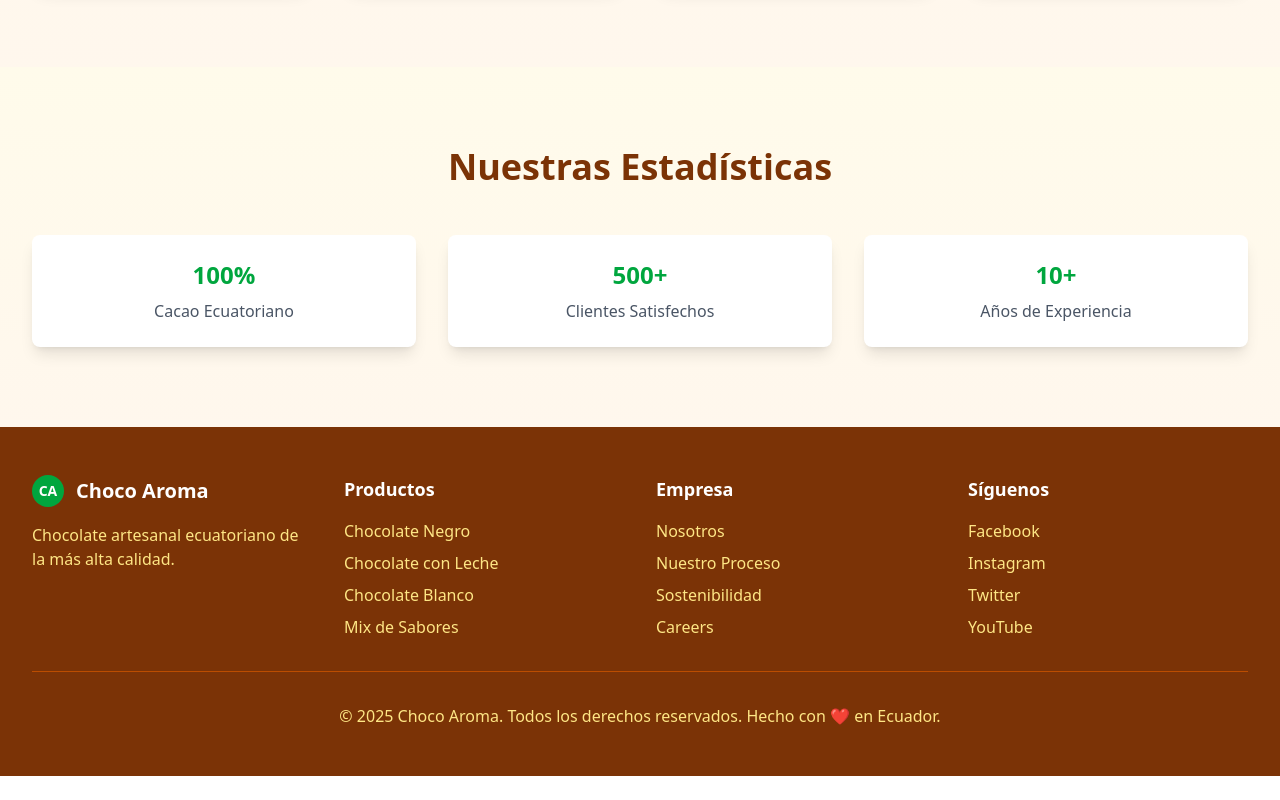
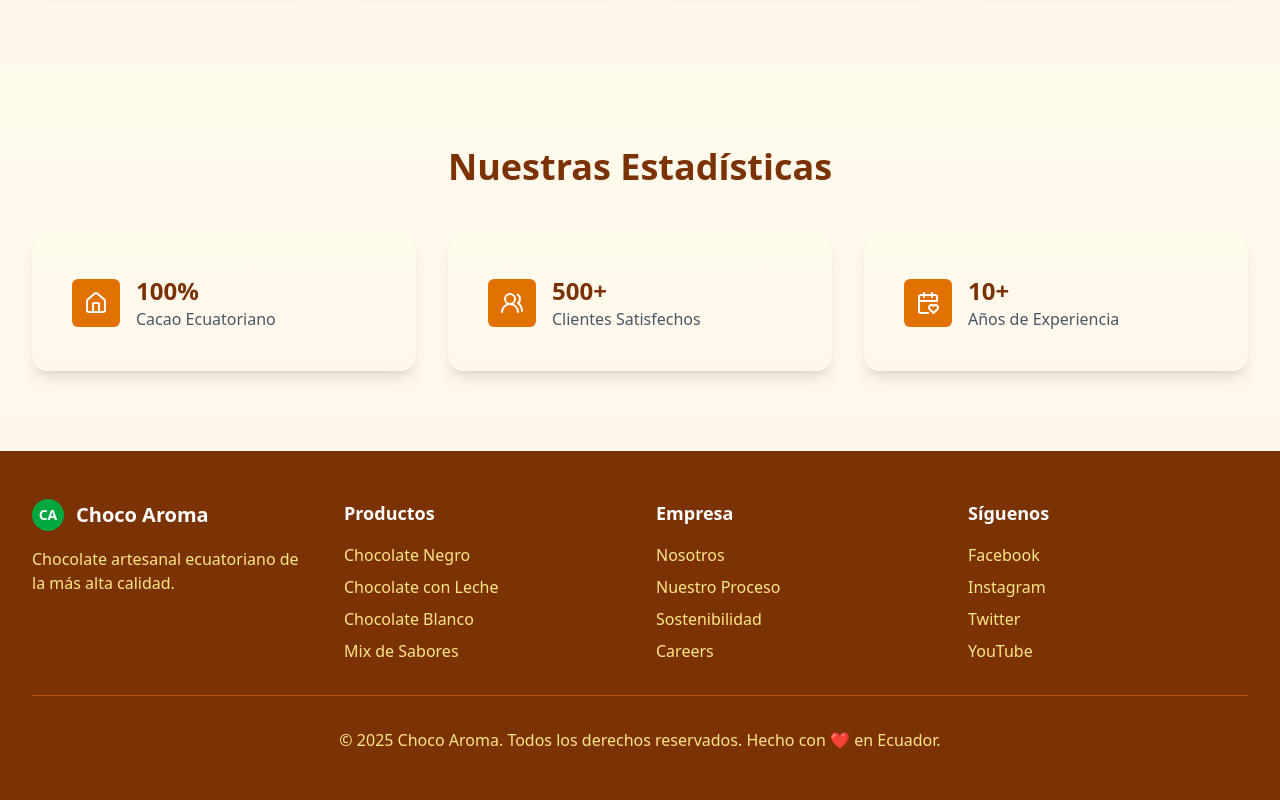
Before and after one commit to JNikolo/choco-aroma, a React (Vite) app: page / in a window 1280 px wide. Shown: the part 1421-2221 px from the top of the page. Before the commit the page ends 2197 px from the top, so only its background shows below. Built offline with nearby package versions, Linux system fonts and the light colour scheme.

Commit message:
fix: Change style for stats, add icon and similar box style

```diff
--- a/src/components/Stats.tsx
+++ b/src/components/Stats.tsx
@@ -1,15 +1,36 @@
 import { useRef } from "react";
 import { useOnScreen } from "../hooks/useOnScreen";
 import { useCountUp } from "../hooks/useCountUp"; // from our earlier example
+import { CalendarHeart, House, UsersRound } from "lucide-react";
 
 export function Stats() {
   const statsRef = useRef<HTMLDivElement>(null);
-  const inView = useOnScreen(statsRef, "-100px"); // trigger a bit before fully in view
+  const inView = useOnScreen(statsRef, "-100px");
 
-  // only start counting when inView flips true
   const cacao = useCountUp(inView ? 100 : 0, 2000);
   const clients = useCountUp(inView ? 500 : 0, 2000);
   const years = useCountUp(inView ? 10 : 0, 2000);
+
+  const statList = [
+    {
+      icon: <House />,
+      value: cacao,
+      suffix: "%",
+      label: "Cacao Ecuatoriano",
+    },
+    {
+      icon: <UsersRound />,
+      value: clients,
+      suffix: "+",
+      label: "Clientes Satisfechos",
+    },
+    {
+      icon: <CalendarHeart />,
+      value: years,
+      suffix: "+",
+      label: "Años de Experiencia",
+    },
+  ];
 
   return (
     <section
@@ -20,32 +41,52 @@ export function Stats() {
         <h2 className="text-3xl lg:text-4xl font-bold text-center text-amber-900 mb-12">
           Nuestras Estadísticas
         </h2>
-        <div className="grid md:grid-cols-3 gap-8">
-          <StatCard value={cacao} suffix="%" label="Cacao Ecuatoriano" />
-          <StatCard value={clients} suffix="+" label="Clientes Satisfechos" />
-          <StatCard value={years} suffix="+" label="Años de Experiencia" />
+        <div className="space-y-6 md:grid md:grid-cols-3 md:space-y-0 md:gap-8">
+          {statList.map((stat, index) => (
+            <div
+              key={stat.label}
+              className="group bg-gradient-to-b from-amber-50 to-orange-50 rounded-2xl p-6 shadow-lg hover:shadow-2xl transition-all duration-300 transform hover:-translate-y-2"
+            >
+              <StatRow
+                icon={stat.icon}
+                value={stat.value}
+                suffix={stat.suffix}
+                label={stat.label}
+              />
+            </div>
+          ))}
         </div>
       </div>
     </section>
   );
 }
 
-function StatCard({
+function StatRow({
+  icon,
   value,
   suffix = "",
   label,
 }: {
+  icon: React.ReactNode;
   value: number;
   suffix?: string;
   label: string;
 }) {
   return (
-    <div className="bg-white rounded-lg shadow-lg p-6 text-center">
-      <h3 className="text-2xl font-semibold text-green-600 mb-2">
-        {value}
-        {suffix}
-      </h3>
-      <p className="text-gray-600">{label}</p>
+    <div className="flex items-center p-4">
+      {/* Icon box */}
+      <div className="flex-shrink-0 bg-amber-600 p-3 rounded-md">
+        <div className="w-6 h-6 text-white">{icon}</div>
+      </div>
+
+      {/* Text */}
+      <div className="ml-4">
+        <p className="text-2xl font-bold text-amber-900">
+          {value}
+          {suffix}
+        </p>
+        <p className="text-gray-600">{label}</p>
+      </div>
     </div>
   );
 }
```
